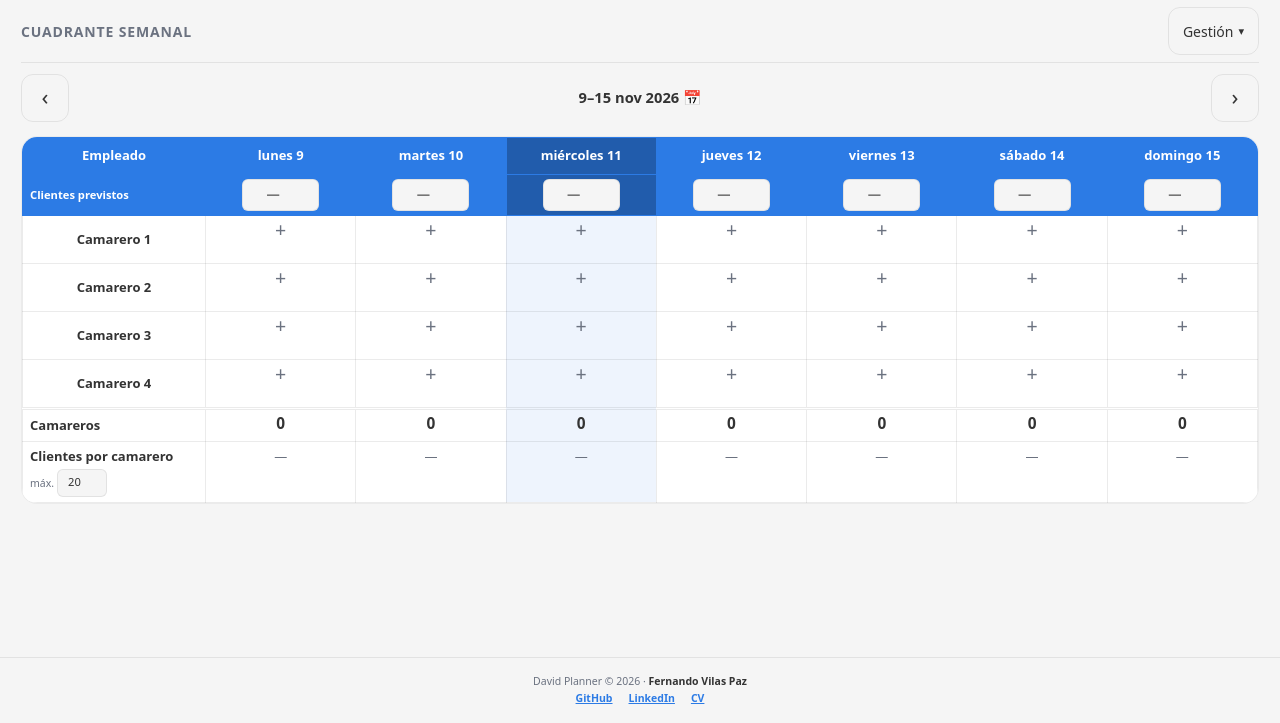
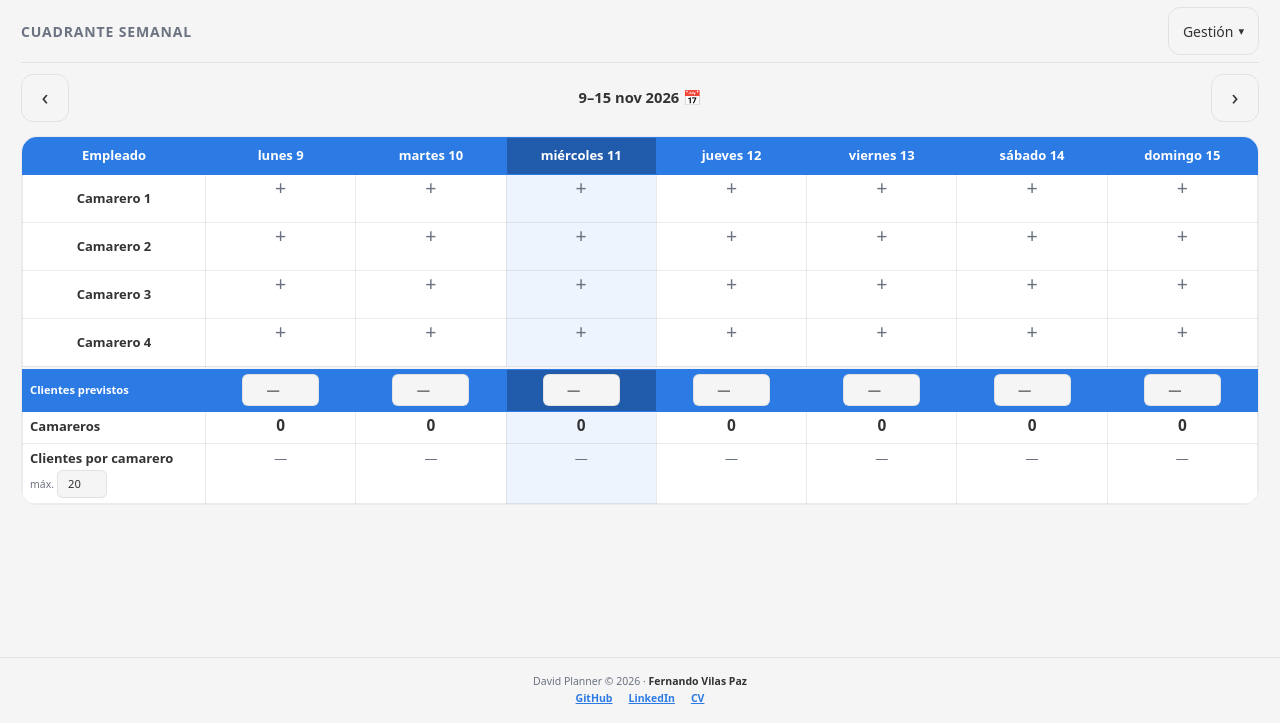
Before and after one commit to fvilpaz/david-planner, a plain HTML site: page index.html in a window 1280 px wide. Shown: the part 77-800 px from the top of the page. Drawn offline with Linux system fonts and the light colour scheme.

Commit message:
14b: la fila de clientes vuelve abajo, con el estilo de la cabecera y un hueco
Lo entendí al revés: los clientes no van bajo «Empleado». La fila se queda
abajo, comparte las reglas de color de la cabecera (y así los cuatro temas)
y se separa del cuadrante por un hueco pequeño, como dos tablas. Una prueba
mide el hueco (3-8 px) y otra que el color es el de la cabecera. 66 pruebas.

Co-Authored-By: Claude Sonnet 5.5 <noreply@anthropic.com>

```diff
--- a/css/app.css
+++ b/css/app.css
@@ -139,9 +139,12 @@ a.button.secondary { background: transparent; color: var(--text); border: 1px so
 .schedule-table { width: 100%; border-collapse: collapse; background: var(--surface); font-size: 13px; }
 .schedule-table th, .schedule-table td { border: 1px solid var(--border); padding: .25rem; vertical-align: middle;
                                          text-align: center; }
-.schedule-table thead th { position: sticky; top: 0; z-index: 2; background: var(--primary); color: var(--on-primary);
-                           font-weight: 600; padding: .6rem .5rem; border-color: var(--primary); }
-.schedule-table thead th.today { background: color-mix(in srgb, var(--primary) 75%, #000); }  /* hoy, más oscuro */
+/* Los colores de la cabecera los comparte la fila de clientes del pie: es como una segunda tabla con su propia cabecera, y así
+   hereda también los temas */
+.schedule-table thead th, .schedule-table .summary-head th, .schedule-table .summary-head th[scope=row] {
+  background: var(--primary); color: var(--on-primary); font-weight: 600; border-color: var(--primary); }
+.schedule-table thead th.today, .schedule-table .summary-head th.today { background: color-mix(in srgb, var(--primary) 75%, #000); }  /* hoy, más oscuro */
+.schedule-table thead th { position: sticky; top: 0; z-index: 2; padding: .6rem .5rem; }
 /* Columna de nombres fija al deslizar en horizontal; con fondo propio para tapar lo que pasa por debajo.
    El borde se pinta con una sombra: con border-collapse, el borde de verdad se quedaría atrás al deslizar. */
 .schedule-table th[scope=row] { position: sticky; left: 0; z-index: 1; min-width: 120px; font-weight: 600;
@@ -154,16 +157,14 @@ a.button.secondary { background: transparent; color: var(--text); border: 1px so
 .schedule-table td.today { background: color-mix(in srgb, var(--primary) 8%, var(--surface)); }
 .schedule-table .empty { color: var(--muted); padding: 2rem; }
 
-/* Clientes previstos (paso 14b): una segunda fila de la cabecera, pegada a la de los días y fija como ella. Su «top» es el alto
-   de la primera fila (la primera se fija a --head-h para que coincidan). */
-.schedule-table { --head-h: 2.6rem; }
-.schedule-table thead tr:first-child th { height: var(--head-h); box-sizing: border-box; }
-.schedule-table thead .head-clients th { top: var(--head-h); padding: .3rem .25rem; font-size: .8rem; }
-.schedule-table thead .head-clients th[scope=row] { text-align: left; padding-left: .5rem; background: var(--primary); color: var(--on-primary); }
+/* Pie (paso 14b): una segunda tabla visual bajo el cuadrante, separada por un hueco. Su primera fila (los clientes previstos) lleva
+   el color de la cabecera; debajo, camareros (total y una etiqueta por sitio, como las casillas) y clientes por camarero. */
+.summary-foot .summary-gap td { height: .25rem; padding: 0; border: 0; background: var(--bg); }
+.schedule-table .summary-head th { padding: .3rem .25rem; font-size: .8rem; }
+.schedule-table .summary-head th[scope=row] { text-align: left; padding-left: .5rem; }
 .clients-input { width: 5.5rem; max-width: 100%; min-height: 32px; padding: 2px 6px; text-align: center; font-size: .95rem;
                  border: 1px solid var(--border); border-radius: 6px; background: var(--bg); color: var(--text); }
 /* Pie: camareros (total y una etiqueta por sitio, como las de las casillas) y clientes por camarero. La línea doble lo separa. */
-.summary-foot .summary-row:first-child > * { border-top: 3px double var(--border); }
 .summary-foot td { height: auto; padding: .35rem .25rem; vertical-align: top; }
 .summary-foot th[scope=row] { font-weight: 600; text-align: left; padding: .35rem .5rem; }
 .summary-foot th[scope=row] > span { display: block; }
@@ -447,8 +448,8 @@ button.danger { background: var(--error); color: var(--on-error); }
   /* Cabecera clara y con letras oscuras: las rayas entre días se ven (gris oscuro sobre azul oscuro no se distinguía), se
      gasta menos tinta y en blanco y negro sale gris claro. El día de hoy, un poco más marcado. Siempre el mismo azul,
      sea cual sea el tema de la pantalla. */
-  .schedule-table thead th { border-color: #4f545a; background: #d9e6fb; color: #0f2a52; }
-  .schedule-table thead th.today { background: #aac6f3; }
+  .schedule-table thead th, .schedule-table .summary-head th, .schedule-table .summary-head th[scope=row] { border-color: #4f545a; background: #d9e6fb; color: #0f2a52; }
+  .schedule-table thead th.today, .schedule-table .summary-head th.today { background: #aac6f3; }
   /* En papel nada se desliza: sin «sticky». Con él, Chrome pierde las rayas de las celdas fijas (el nombre de cada persona
      salía sin líneas entre filas) */
   .schedule-table th, .schedule-table thead th, .schedule-table th[scope=row], .schedule-table thead th:first-child {
@@ -456,10 +457,11 @@ button.danger { background: var(--error); color: var(--on-error); }
   .schedule-table td, .schedule-table thead th:not(:first-child) { min-width: 0; }  /* en papel cabe la semana entera */
   .schedule-table td { height: 34px; }
   .chip[data-tint] { border-color: color-mix(in srgb, var(--tint) 45%, #3a3f45); }  /* borde de cada casilla más marcado: en blanco y negro el tono se pierde y queda el contorno */
-  /* Cabecera de clientes y pie, más apretados que en pantalla: así la semana entera (con el pie) cabe en una hoja */
-  .schedule-table thead tr:first-child th { height: auto; }
-  .schedule-table thead .head-clients th { padding: 1px 2px; }
-  .schedule-table thead .head-clients th[scope=row] { background: #d9e6fb; color: #0f2a52; }  /* como el resto de la cabecera en papel */
+  /* El pie, más apretado que en pantalla: así la semana entera (con el pie) cabe en una hoja. Su fila de clientes, con la
+     cabecera clara de papel. */
+  .summary-foot .summary-gap td { height: 1.5mm; padding: 0; }
+  .schedule-table .summary-head th { padding: 1px 2px; }
+  .schedule-table .summary-head th[scope=row] { padding-left: 4px; }
   .summary-foot td { height: auto; padding: 1px 2px; }
   .summary-foot th[scope=row] { padding: 1px 4px; }
   .crew-total { font-size: 9pt; line-height: 1.1; margin: 0; }
--- a/js/app.js
+++ b/js/app.js
@@ -94,10 +94,10 @@ window.Schedule = (function () {
   }
 
   // ---------- Clientes previstos y camareros por día (paso 14b) ----------
-  // Los clientes previstos (se escriben) van en la cabecera, bajo cada día; debajo del cuadrante, con las mismas columnas, los
-  // camareros que trabajan ese día (se cuentan solos: el total y, por sitio, en etiquetas como las de las casillas, con el color
-  // del sitio) y la proporción de clientes por camarero (verde hasta el máximo, naranja hasta un 25 % más, rojo por encima).
-  // Los clientes van por FECHA, no por persona.
+  // Debajo del cuadrante, separado por un hueco (como una segunda tabla) y con las mismas columnas: una fila con el color de la
+  // cabecera para los clientes previstos (se escriben), los camareros que trabajan ese día (se cuentan solos: el total y, por
+  // sitio, en etiquetas como las de las casillas, con el color del sitio) y la proporción de clientes por camarero (verde hasta
+  // el máximo, naranja hasta un 25 % más, rojo por encima). Los clientes van por FECHA, no por persona.
   const RATIO_COLORS = { ok: "#27ae60", warn: "#e67e22", bad: "#c0392b" };
   const RATIO_WORDS = { ok: "dentro del máximo", warn: "algo por encima del máximo", bad: "muy por encima del máximo" };
   const ratioFormat = new Intl.NumberFormat("es-ES", { maximumFractionDigits: 1 });
@@ -188,19 +188,19 @@ window.Schedule = (function () {
     return Number.isInteger(n) && n >= min && n <= max ? n : undefined;
   }
 
-  // Devuelve { head, foot }: la fila de la cabecera con los clientes y el pie con camareros y proporción
-  function summaryRows(days) {
-    const head = el("tr", "head-clients");
+  function summaryFoot(days) {
     const foot = el("tfoot", "summary-foot");
     const today = Dates.toIso(new Date());
-    function rowLabel(tr, ...content) {
+    function addRow(className, ...content) {
+      const tr = foot.appendChild(el("tr", className));
       const th = tr.appendChild(el("th"));
       th.scope = "row";
       th.append(...content);
+      return tr;
     }
-    rowLabel(head, "Clientes previstos");
-    const crewRow = foot.appendChild(el("tr", "summary-row"));
-    rowLabel(crewRow, "Camareros");
+    foot.appendChild(el("tr", "summary-gap")).appendChild(el("td")).colSpan = 8;   // el hueco entre las dos tablas
+    const clientsRow = addRow("summary-head", "Clientes previstos");
+    const crewRow = addRow("summary-row", "Camareros");
     const maxLabel = el("label", "ratio-max", "máx. ");
     const maxInput = maxLabel.appendChild(el("input", "ratio-max-input"));
     maxInput.type = "number";
@@ -210,14 +210,13 @@ window.Schedule = (function () {
     maxInput.inputMode = "numeric";
     maxInput.value = String(ratioMax());
     maxInput.setAttribute("aria-label", "Máximo recomendado de clientes por camarero");
-    const ratioRow = foot.appendChild(el("tr", "summary-row"));
-    rowLabel(ratioRow, el("span", "", "Clientes por camarero"), maxLabel);
+    const ratioRow = addRow("summary-row", el("span", "", "Clientes por camarero"), maxLabel);
     const ratioCells = [];
 
     days.forEach(function (day) {
       const iso = Dates.toIso(day);
       const mark = iso === today ? "today" : "";
-      const input = head.appendChild(el("th", mark)).appendChild(el("input", "clients-input"));
+      const input = clientsRow.appendChild(el("th", mark)).appendChild(el("input", "clients-input"));
       input.type = "number";
       input.min = "0";
       input.max = "99999";
@@ -243,7 +242,7 @@ window.Schedule = (function () {
       maxInput.value = String(ratioMax());
       ratioCells.forEach(function (pair) { paintRatio(pair[0], pair[1]); });
     });
-    return { head: head, foot: foot };
+    return foot;
   }
 
   function render() {
@@ -262,7 +261,6 @@ window.Schedule = (function () {
     document.getElementById("next-week").href = weekLink(Dates.addDays(monday, 7));
 
     const table = el("table", "schedule-table");
-    const summary = summaryRows(days);
     const headRow = el("tr");
     headRow.append(el("th", "", "Empleado"));
     days.forEach(function (day) {
@@ -270,7 +268,7 @@ window.Schedule = (function () {
       th.scope = "col";
       headRow.append(th);
     });
-    table.appendChild(el("thead")).append(headRow, summary.head);  // appendChild devuelve el nodo añadido; append no devuelve nada
+    table.appendChild(el("thead")).append(headRow);  // appendChild devuelve el nodo añadido; append no devuelve nada
 
     const body = table.appendChild(el("tbody"));
     // Quien está de baja desde una semana no sale de esa semana en adelante, pero sí en las anteriores (histórico)
@@ -293,7 +291,7 @@ window.Schedule = (function () {
       const empty = body.appendChild(el("tr")).appendChild(el("td", "empty", "Todavía no hay personal."));
       empty.colSpan = 8;
     }
-    table.appendChild(summary.foot);
+    table.appendChild(summaryFoot(days));
     grid.replaceChildren(table);
     grid.scrollLeft = scroll.left;
     grid.scrollTop = scroll.top;
--- a/js/fervis-guia.js
+++ b/js/fervis-guia.js
@@ -30,8 +30,8 @@ window.FervisGuide = (function () {
       "«Dónde» elige el punto de venta (si los has creado).",
       "Guardar. «Vaciar» deja la casilla en blanco."]],
     ["clientes_camareros", "👥", "Clientes previstos y camareros", [
-      "Los clientes previstos van en la cabecera, justo bajo el nombre de cada día; debajo del cuadrante hay dos filas más, con la misma columna por día.",
-      "«Clientes previstos» (cabecera): escribe cuántos clientes esperas ese día (un número entero; vacío lo quita). Cámbialo cuando haga falta, por ejemplo si llega un vuelo.",
+      "Debajo del cuadrante, separado por un pequeño hueco, hay otra tabla con tres filas y la misma columna por día.",
+      "«Clientes previstos» (la fila azul, como la cabecera): escribe cuántos clientes esperas ese día (un número entero; vacío lo quita). Cámbialo cuando haga falta, por ejemplo si llega un vuelo.",
       "«Camareros»: lo cuenta la app sola (quien tiene un estado con horario y algún tramo): el total y, debajo, una etiqueta por punto de venta con su color («2 Cafetería»). Quien trabaja en dos sitios el mismo día cuenta una vez en el total y en los dos sitios.",
       "«Clientes por camarero»: los clientes entre los camareros. Verde hasta el máximo, naranja hasta un 25 % más y rojo por encima; el «máx.» (20 al principio) lo cambias en esa misma fila. Aparece cuando escribes los clientes.",
       "Los clientes van por fecha: al repetir una semana entera, los clientes no se repiten (hay que escribirlos). Entran en la copia de seguridad y salen al imprimir."]],
```
Also changed, not shown: tests/tests.js (+12 -11 lines), 3 other files.
